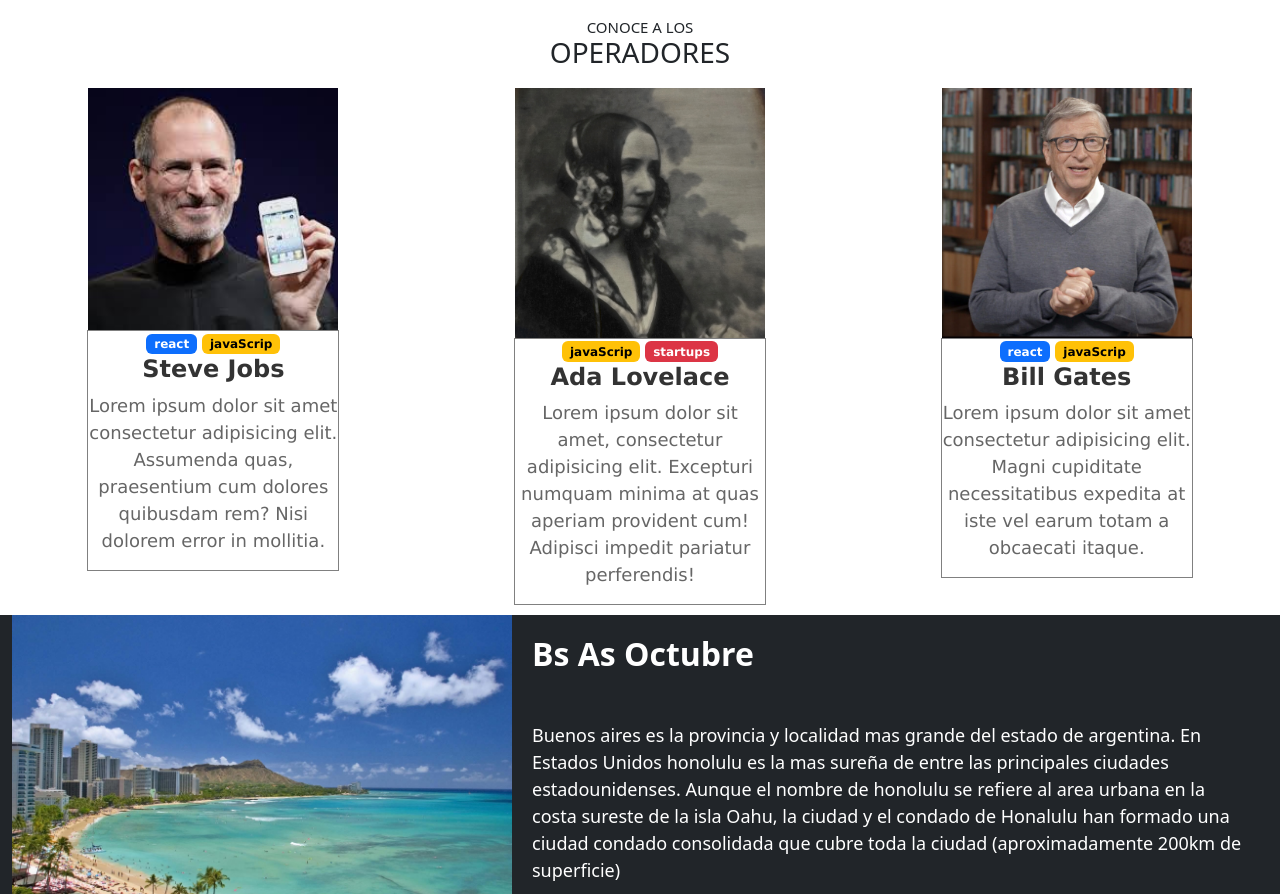
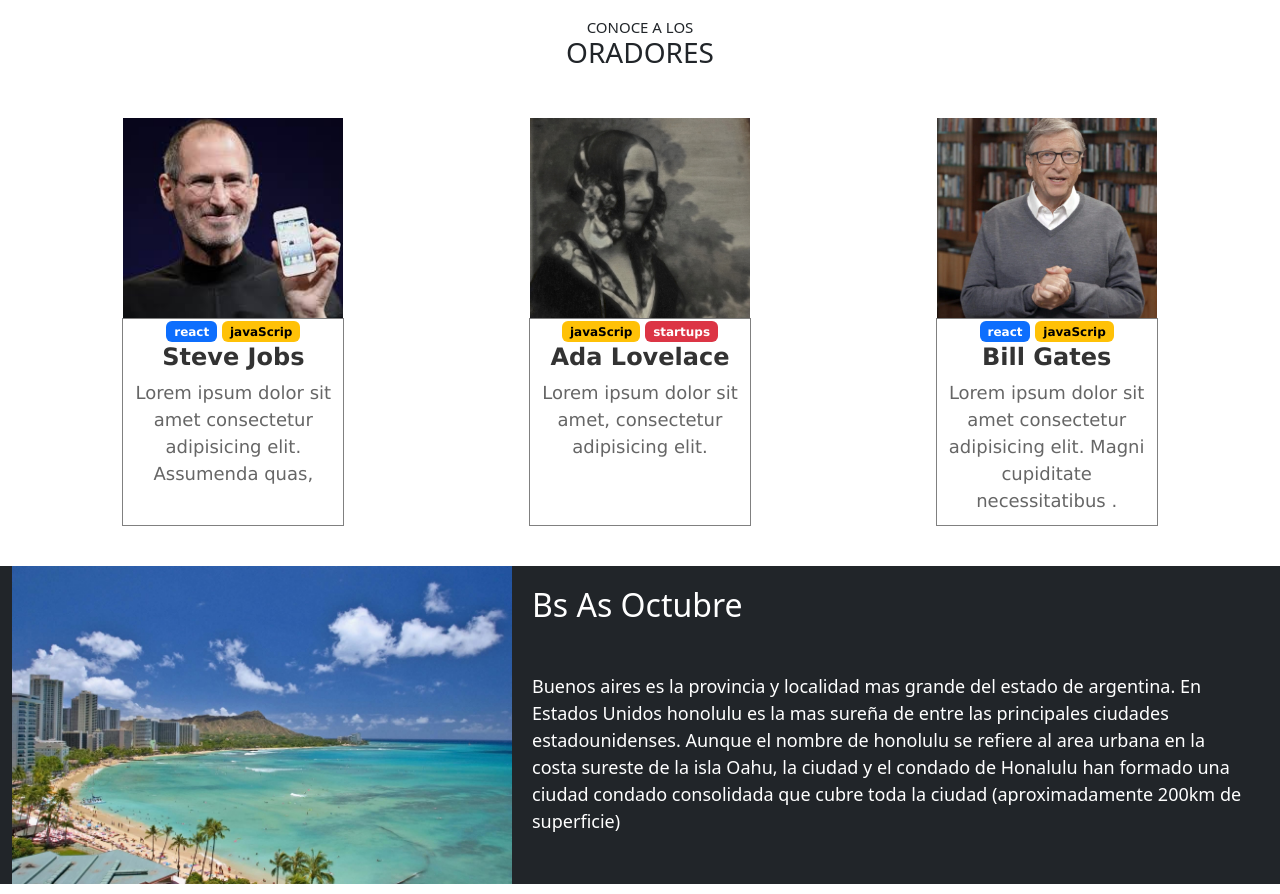
Before and after one commit to ignacioMarti91/integrador-comi23561-, a plain HTML site: page index.html in a window 1280 px wide. Shown: the part 1038-1932 px from the top of the page. Drawn offline with nearby package versions, Linux system fonts and the light colour scheme.

Commit message:
cambios3

```diff
--- a/index.html
+++ b/index.html
@@ -81,10 +81,10 @@
 <!--aca comienza card group-->
 <span class="text-center" id="titulos">
   <h3>CONOCE A LOS</h3>
-<h2>OPERADORES</h2>
+<h2>ORADORES</h2>
 </span>
-          <div class="main container-fluid text-center" >
-            <div class="row">
+          <div class=" container-fluid text-center" >
+            <div class="main row">
             <div id="card" class="col">
               <img src="img/steve.jpg" alt="">
               <div class="texto-tarjetas">
@@ -92,7 +92,7 @@
                 <span class="badge text-bg-warning">javaScrip</span>
 
                  <h3>Steve Jobs</h3>
-                 <p>Lorem ipsum dolor sit amet consectetur adipisicing elit. Assumenda quas, praesentium cum dolores quibusdam rem? Nisi dolorem error in mollitia. </p>
+                 <p>Lorem ipsum dolor sit amet consectetur adipisicing elit. Assumenda quas,  </p>
               </div>
             </div>
 
@@ -104,7 +104,7 @@
                 <span class="badge text-bg-danger">startups</span>
 
               <h3>Ada Lovelace</h3>
-              <p>Lorem ipsum dolor sit amet, consectetur adipisicing elit. Excepturi numquam minima at quas aperiam provident cum! Adipisci impedit pariatur perferendis!</p>
+              <p>Lorem ipsum dolor sit amet, consectetur adipisicing elit.</p>
               </div>
             </div>
             <div id="card" class="col">
@@ -114,7 +114,7 @@
                 <span class="badge text-bg-warning">javaScrip</span>
                 <h3>Bill Gates</h3>
 
-                <p>Lorem ipsum dolor sit amet consectetur adipisicing elit. Magni cupiditate necessitatibus expedita at iste vel earum totam a obcaecati itaque.</p>
+                <p>Lorem ipsum dolor sit amet consectetur adipisicing elit. Magni cupiditate necessitatibus .</p>
               </div>
             </div>
 
@@ -147,7 +147,7 @@
             <input type="text" value="nombre">
             <input type="text" value="apellido">
             <div class="textarea">
-              <textarea name="" cols="80" rows="8"></textarea>
+              <textarea name="" cols="80" rows="8" ></textarea>
               <span><p>Recuerda incluir un titulo para tu charla</p></span>
               <button>enviar</button>
           </div>
--- a/style.css
+++ b/style.css
@@ -89,28 +89,33 @@ span h3 {
     border: 1px solid gray;
     font-family: 'Lucida Sans', 'Lucida Sans Regular', 'Lucida Grande', 'Lucida Sans Unicode', Geneva, Verdana, sans-serif;
 }
-
+ .main {
+  padding: 30px;
+ }
   .main img {
-    width: 250px;
+    width: 220px;
+    height: 200px;
     justify-content: center;
     object-fit: cover;
 
 
   }
   .main h2 {
-    font-size: 18px;
+    font-size: 12px;
     text-align: center;
 
   }
   .main h3 {
-    font-size: 15;
+    font-size: 12;
     text-align: center;
 
 }
 .main p {
 
     text-align: center;
-    width: 250px;
+    font-size: 5px;
+    width: 220px;
+    height: 130px;
 
 }
 
@@ -118,10 +123,11 @@ span h3 {
     display: flex;
 
 
+
+
 }
 
 .imagenfoto img {
-
 width: 500px;
 object-fit: cover;
 }
@@ -130,7 +136,6 @@ object-fit: cover;
 
 .imagenfoto h2 {
 font-size: 32px;
-font-weight: bold;
 color: white;
 padding: 20px;
 }
```
